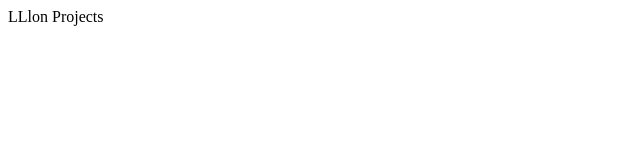
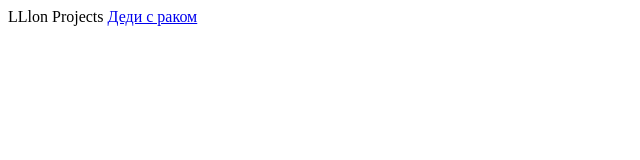
Before and after one commit to LLlon57135/lllon57135.github.io, a plain HTML site: page index.html in a window 1280 px wide. Shown: the whole page, without its empty margins (0-640 px from the left). Drawn offline with Linux system fonts and the light colour scheme.

Commit message:
Update index.html

```diff
--- a/index.html
+++ b/index.html
@@ -1 +1,2 @@
 LLlon Projects
+<a href="/Baby Farmer/index.html">Деди с раком</a>
```
